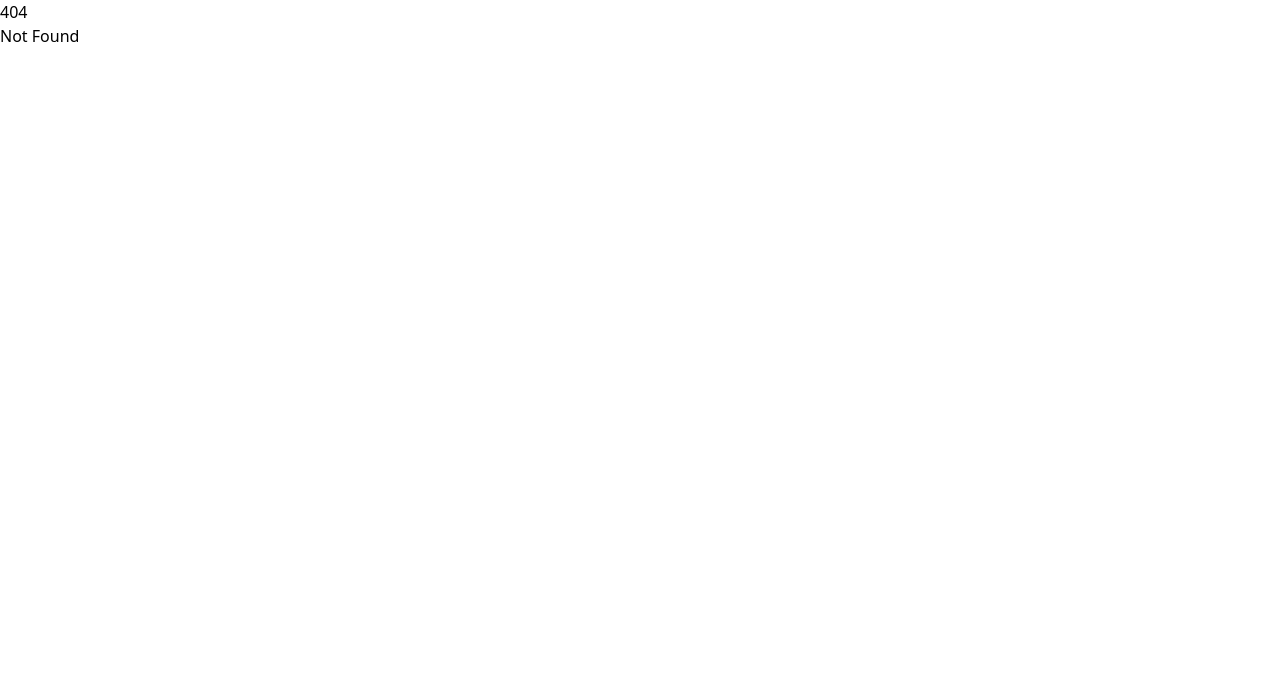
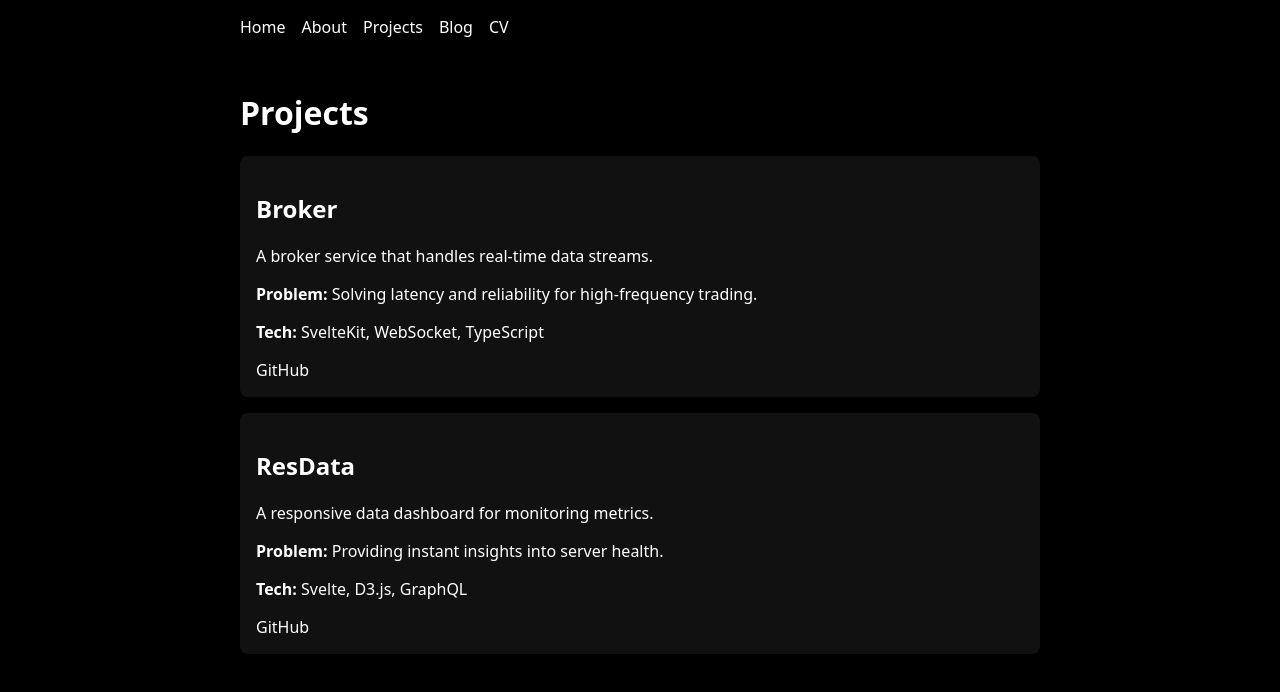
Before and after one commit to SplitSky/Svelte_Portfolio, a SvelteKit app in the folder split-portfolio/: page /projects in a window 1280 px wide. Before the commit this address had no page. Shown: the top 692 px of the page. Built offline with nearby package versions, Linux system fonts and the light colour scheme.

Commit message:
feat: initial skeleton code and file structure for the page with routing working. barely

```diff
--- /dev/null
+++ b/split-portfolio/src/lib/components/Nav.svelte
@@ -0,0 +1,7 @@
+<nav class="container" style="display:flex; gap:1rem;">
+	<a href="/">Home</a>
+	<a href="/about">About</a>
+	<a href="/projects">Projects</a>
+	<a href="/blog">Blog</a>
+	<a href="/cv">CV</a>
+</nav>
--- /dev/null
+++ b/split-portfolio/src/lib/components/ProjectCard.svelte
@@ -0,0 +1,15 @@
+<script>
+	export let title;
+	export let description;
+	export let problem;
+	export let tech = [];
+	export let github;
+</script>
+
+<div class="card">
+	<h2>{title}</h2>
+	<p>{description}</p>
+	<p><strong>Problem:</strong> {problem}</p>
+	<p><strong>Tech:</strong> {tech.join(', ')}</p>
+	<a href={github} target="_blank" rel="noopener noreferrer">GitHub</a>
+</div>
--- a/split-portfolio/src/routes/+layout.svelte
+++ b/split-portfolio/src/routes/+layout.svelte
@@ -1,9 +1,47 @@
-<script lang="ts">
-	import './layout.css';
-	import favicon from '$lib/assets/favicon.svg';
-
-	let { children } = $props();
+<script>
+	import Nav from '$lib/components/Nav.svelte';
 </script>
 
-<svelte:head><link rel="icon" href={favicon} /></svelte:head>
-{@render children()}
+<Nav />
+
+<main class="container">
+	<slot />
+</main>
+
+<style global>
+	:root {
+		--bg: #000;
+		--text: #fff;
+		--card-bg: #111;
+	}
+
+	body,
+	html {
+		margin: 0;
+		padding: 0;
+		font-family: system-ui, sans-serif;
+		background: var(--bg);
+		color: var(--text);
+		min-height: 100vh;
+	}
+	.container {
+		max-width: 800px;
+		margin: auto;
+		padding: 1rem;
+	}
+	a {
+		color: inherit;
+		text-decoration: none;
+	}
+	a:hover {
+		text-decoration: underline;
+	}
+
+	/* Simple card style */
+	.card {
+		background: var(--card-bg);
+		padding: 1rem;
+		border-radius: 0.5rem;
+		margin-bottom: 1rem;
+	}
+</style>
--- a/split-portfolio/src/routes/+page.svelte
+++ b/split-portfolio/src/routes/+page.svelte
@@ -1,2 +1,27 @@
-<h1>Welcome to SvelteKit</h1>
-<p>Visit <a href="https://svelte.dev/docs/kit">svelte.dev/docs/kit</a> to read the documentation</p>
+<div
+	class="home"
+	style="
+       height:100vh;
+       display:flex; flex-direction:column;
+       align-items:center; justify-content:center;"
+>
+	<h1>Your Name</h1>
+	<p>One‑sentence description of what you do.</p>
+
+	<div style="margin-top:2rem;">
+		<a href="/projects">Projects</a> |
+		<a href="/blog">Blog</a> |
+		<a href="/cv">CV</a>
+	</div>
+</div>
+
+<style>
+	h1 {
+		margin-bottom: 0.5rem;
+	}
+	p {
+		font-size: 1.2rem;
+		max-width: 600px;
+		text-align: center;
+	}
+</style>
--- /dev/null
+++ b/split-portfolio/src/routes/projects/+page.svelte
@@ -0,0 +1,27 @@
+<script>
+	import ProjectCard from '$lib/components/ProjectCard.svelte';
+
+	// Replace this with your real data or load it dynamically
+	const projects = [
+		{
+			title: 'Broker',
+			description: 'A broker service that handles real‑time data streams.',
+			problem: 'Solving latency and reliability for high‑frequency trading.',
+			tech: ['SvelteKit', 'WebSocket', 'TypeScript'],
+			github: 'https://github.com/yourname/broker'
+		},
+		{
+			title: 'ResData',
+			description: 'A responsive data dashboard for monitoring metrics.',
+			problem: 'Providing instant insights into server health.',
+			tech: ['Svelte', 'D3.js', 'GraphQL'],
+			github: 'https://github.com/yourname/resdata'
+		}
+		// …add more projects in order of impressiveness
+	];
+</script>
+
+<h1>Projects</h1>
+{#each projects as project}
+	<ProjectCard {...project} />
+{/each}
```
Also changed, not shown: split-portfolio/src/routes/about/+page.svelte (added, +7 -0 lines), split-portfolio/src/routes/blog/+page.svelte (added, +28 -0 lines), split-portfolio/src/routes/cv/+page.svelte (added, +9 -0 lines), split-portfolio/src/lib/components/BlogPostItem.svelte (added).
